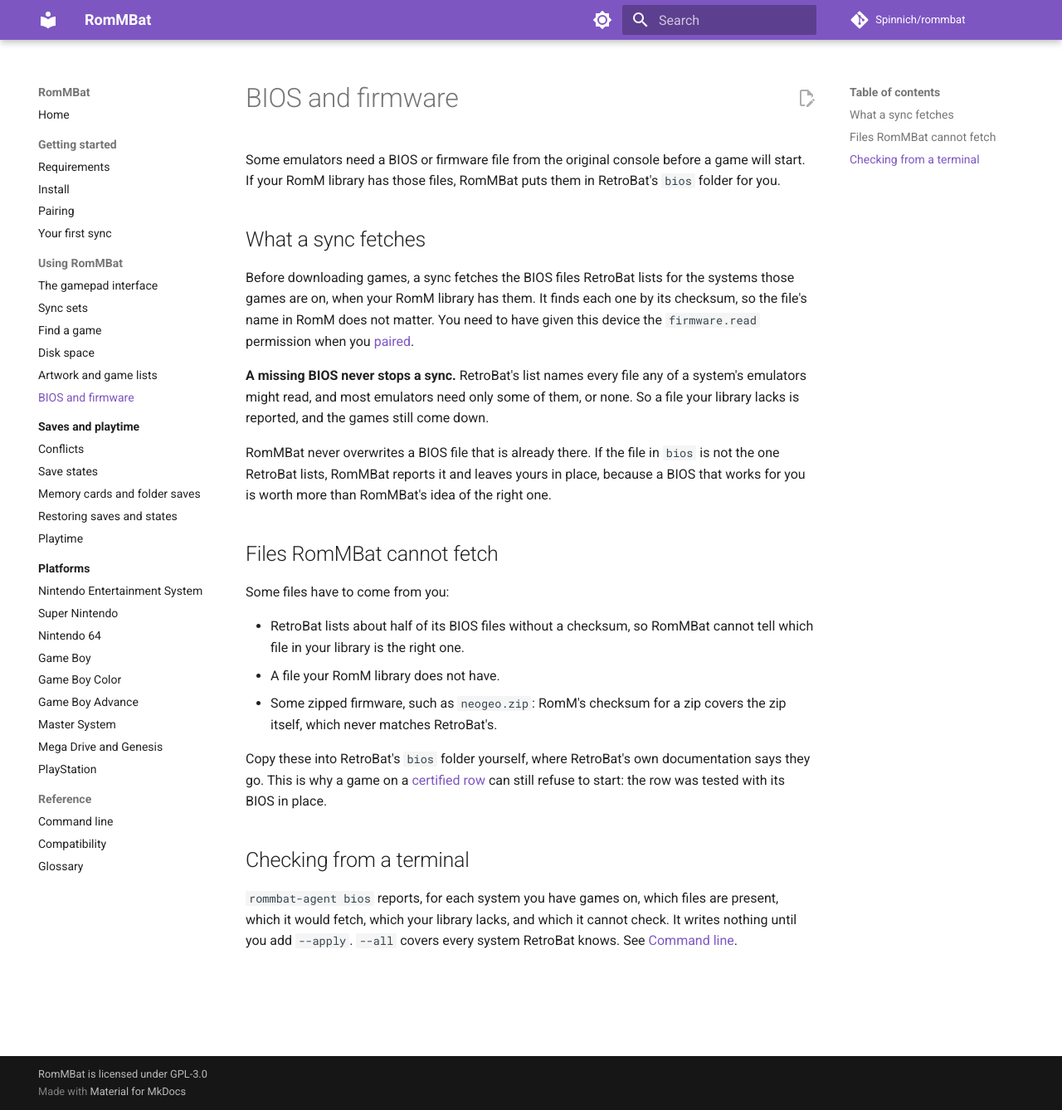
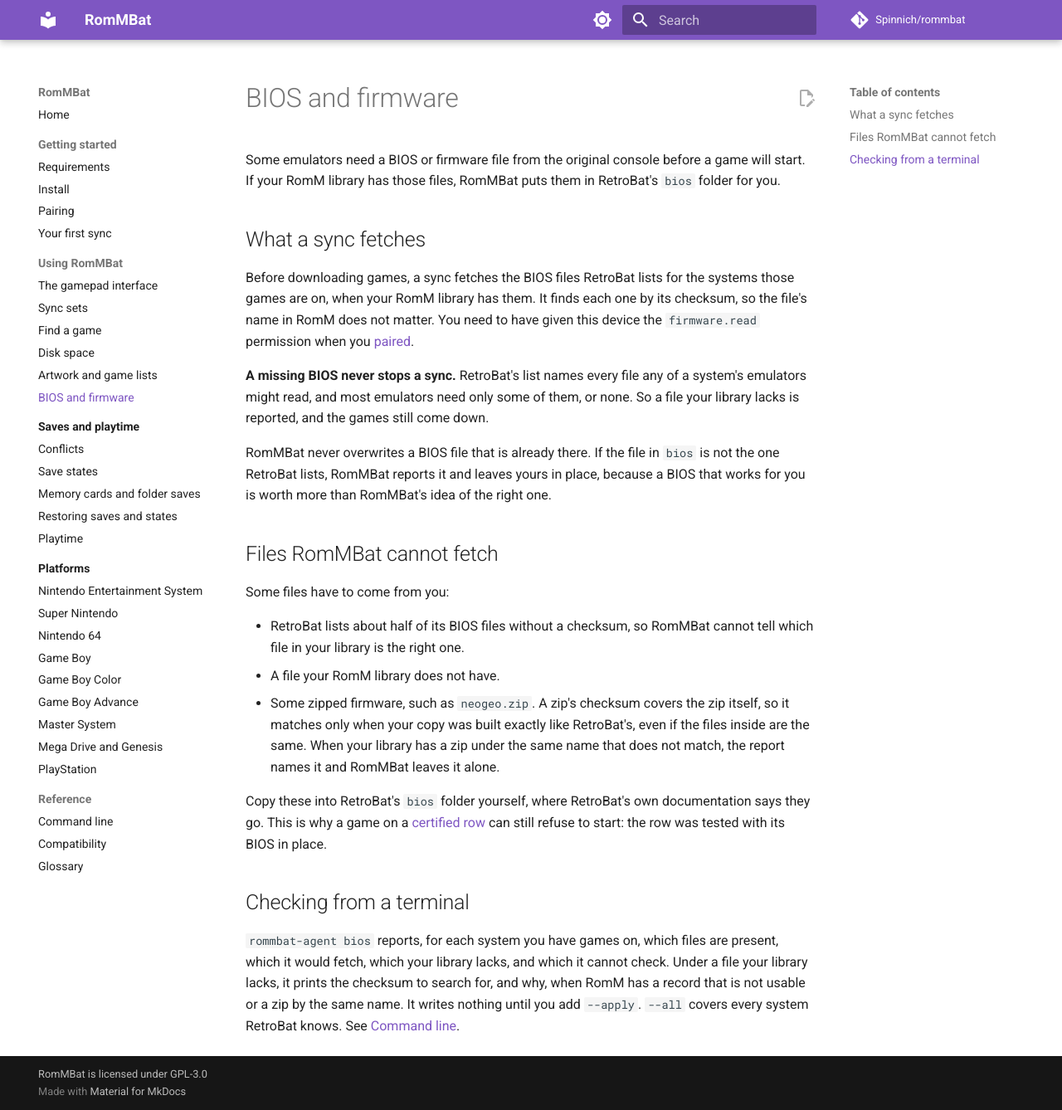
Before and after one commit to Spinnich/rommbat, an MkDocs documentation site: the page built from wiki/using/bios.md, in a window 1280 px wide and 1338 px high. Shown: the whole window at 83% size. Built offline with MkDocs 1.6.1 and Material for MkDocs 9.7.7, drawn with Linux system fonts in a browser that asks for light colours; comment, search, counter and statistics services are not loaded.

Commit message:
Correct the guide's zip line and print every MissingFromLibrary reason (R1.1-R1.3)
The guide said a zip's checksum never matches, which awbios.zip and gamate.zip disprove, and
did not mention the line a missed zip now prints. The bios report now prints the lost-file
reason it already computed, and the no-hash count reads 181 of 355 as the manifest does.

Co-Authored-By: Claude Opus 5.5 <noreply@anthropic.com>

```diff
--- a/wiki/using/bios.md
+++ b/wiki/using/bios.md
@@ -25,8 +25,10 @@ Some files have to come from you:
 - RetroBat lists about half of its BIOS files without a checksum, so RomMBat cannot tell which
   file in your library is the right one.
 - A file your RomM library does not have.
-- Some zipped firmware, such as `neogeo.zip`: RomM's checksum for a zip covers the zip itself,
-  which never matches RetroBat's.
+- Some zipped firmware, such as `neogeo.zip`. A zip's checksum covers the zip itself, so it
+  matches only when your copy was built exactly like RetroBat's, even if the files inside are the
+  same. When your library has a zip under the same name that does not match, the report names it
+  and RomMBat leaves it alone.
 
 Copy these into RetroBat's `bios` folder yourself, where RetroBat's own documentation says they
 go. This is why a game on a [certified row](../platforms/index.md) can still refuse to start: the
@@ -35,6 +37,8 @@ row was tested with its BIOS in place.
 ## Checking from a terminal
 
 `rommbat-agent bios` reports, for each system you have games on, which files are present, which
-it would fetch, which your library lacks, and which it cannot check. It writes nothing until you
+it would fetch, which your library lacks, and which it cannot check. Under a file your library
+lacks, it prints the checksum to search for, and why, when RomM has a record that is not usable or
+a zip by the same name. It writes nothing until you
 add `--apply`. `--all` covers every system RetroBat knows. See
 [Command line](../reference/cli.md).
```
Also changed, not shown: 3 other files.
